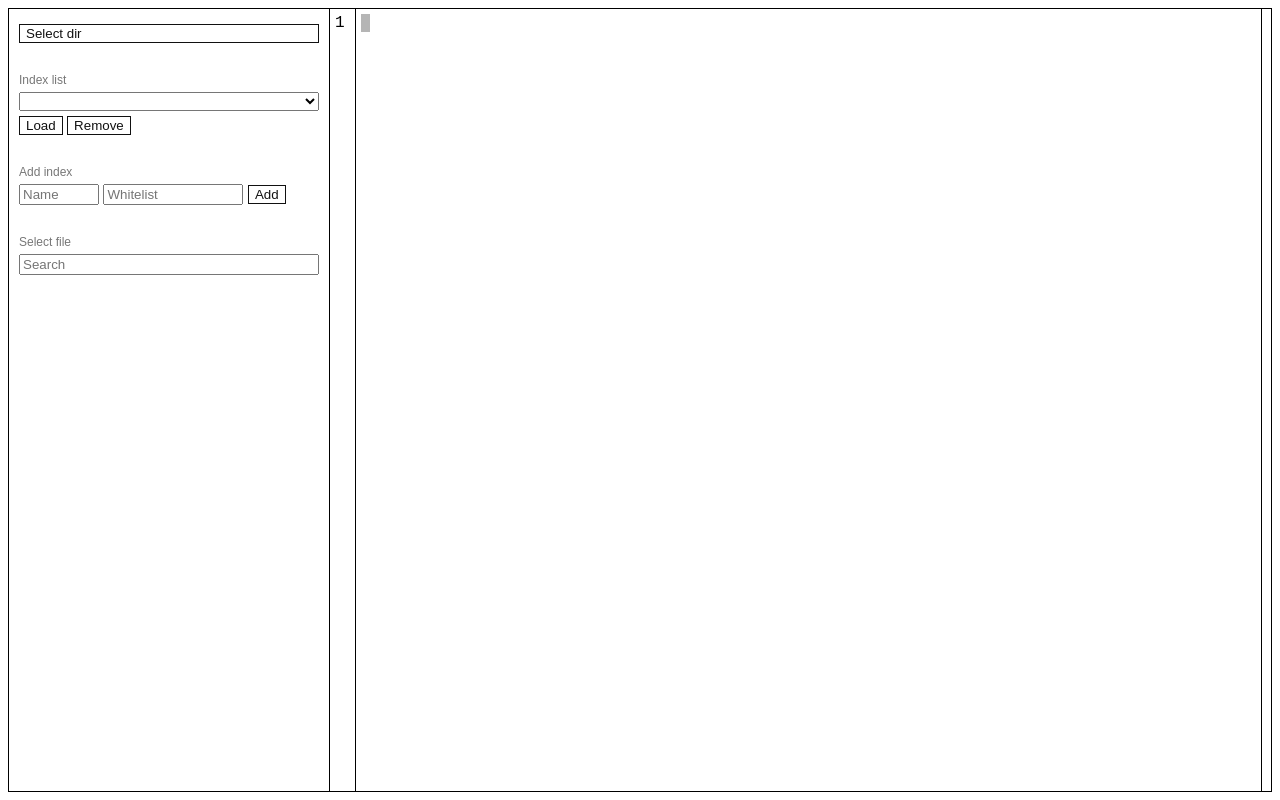
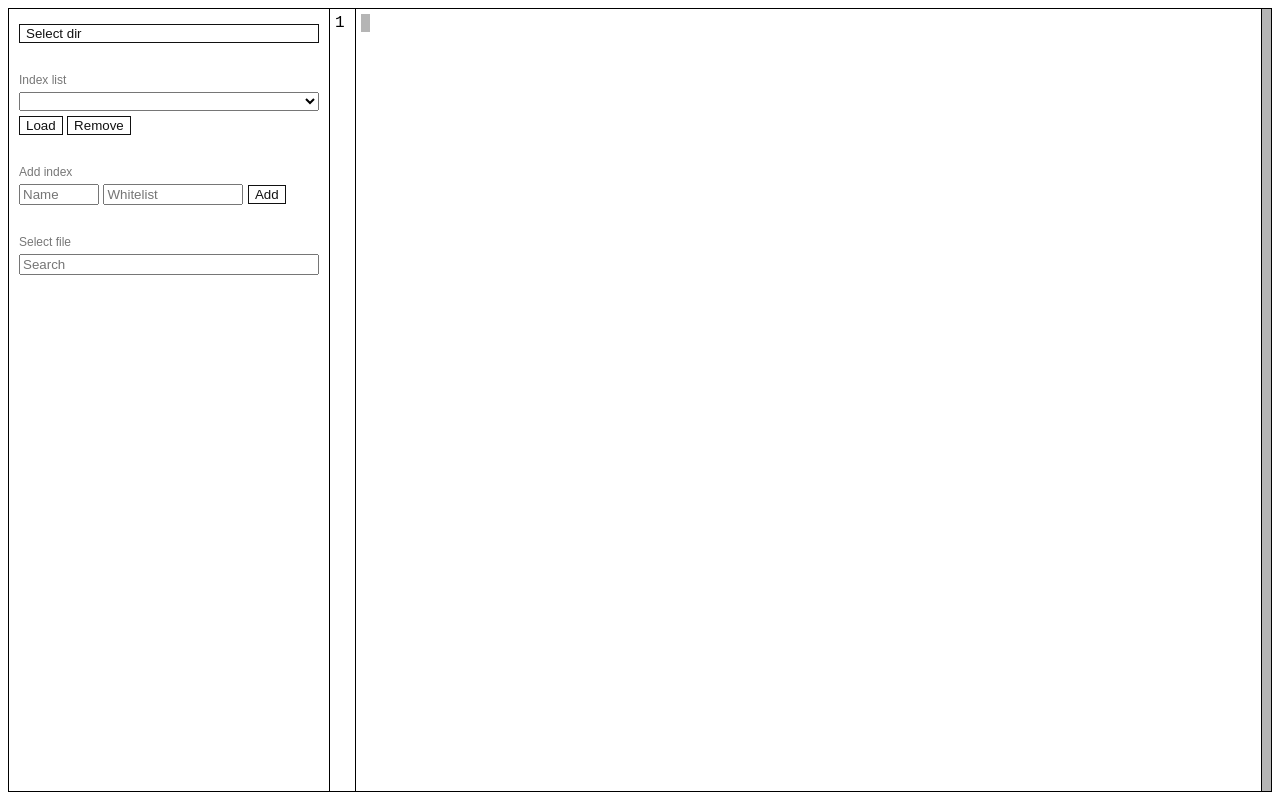
Before and after one commit to mahhov/XEditor, a website: page src/index.html in a window 1280 px wide. Drawn offline with nearby package versions, Linux system fonts and the light colour scheme.

Commit message:
fix off by 1 vert scroll bar top/height calculations

```diff
--- a/src/index.html
+++ b/src/index.html
@@ -1001,8 +1001,8 @@
 
 			$('#numbers').textContent = [...Array(Math.min(this.scrollHeight, this.scrollYMax - this.scrollY + 1))].map((_, i) => this.scrollY + i + 1).join('\n');
 
-			$('#vertical-scroll-handle').style.height = `${this.scrollHeight / this.scrollYMax * 100}%`;
-			$('#vertical-scroll-handle').style.top = `${this.scrollY / this.scrollYMax * 100}%`;
+			$('#vertical-scroll-handle').style.height = `${this.scrollHeight / (this.scrollYMax + 1) * 100}%`;
+			$('#vertical-scroll-handle').style.top = `${this.scrollY / (this.scrollYMax + 1) * 100}%`;
 		}
 
 		renderSpan(text, start, end, markedSplits) {
```
